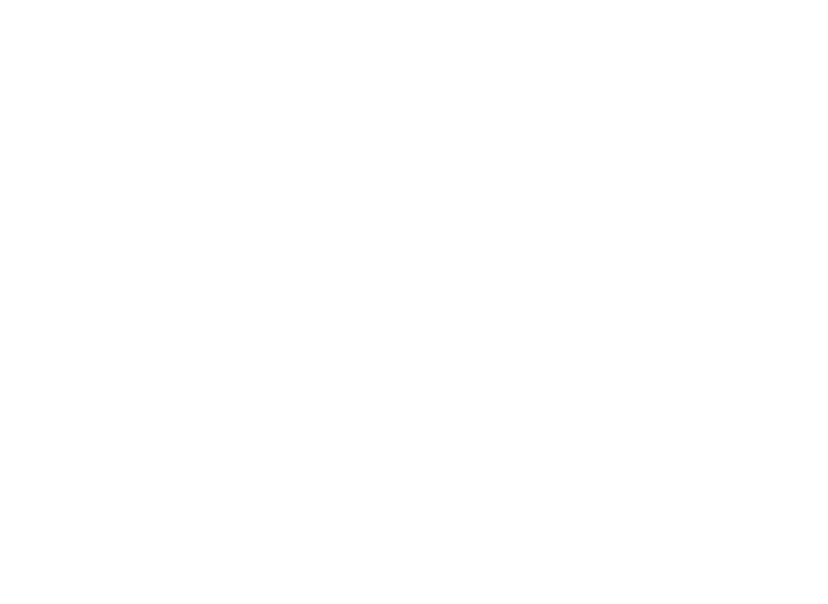
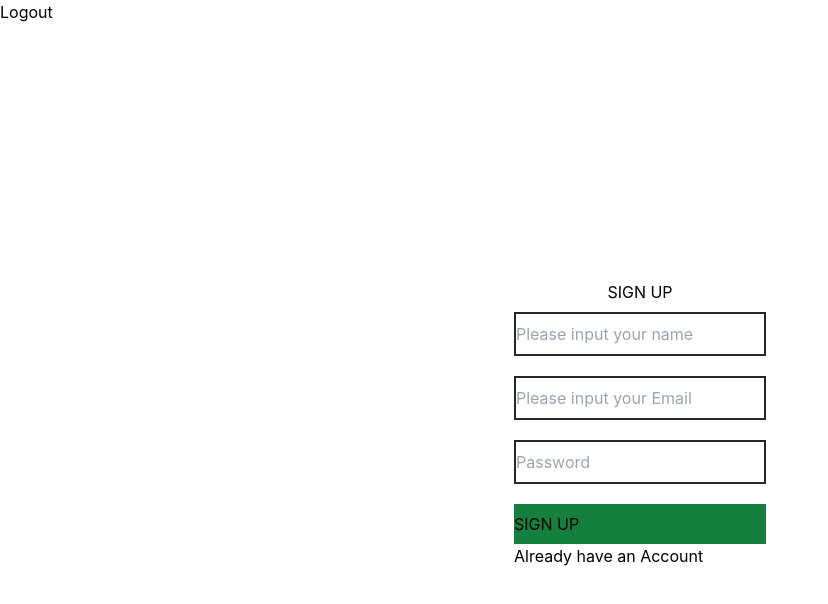
Before and after one commit to rasedul99/ilishgor, a React (Create React App) app in the folder frontend/: page /register in a window 1280 px wide. Before the commit this address had no page. Shown: the top 604 px of the page, without its empty margins (0-828 px from the left). Built offline with nearby package versions, Linux system fonts and the light colour scheme.

Commit message:
sign up func added using redux

```diff
--- a/frontend/src/App.js
+++ b/frontend/src/App.js
@@ -2,6 +2,7 @@
 import "./App.css";
 import HomeScreen from "./screens/HomeScreen";
 import Login from "./screens/Login";
+import Register from "./screens/Register";
 import SingleProduct from "./screens/SingleProduct";
 function App() {
   return (
@@ -9,8 +10,8 @@
       <Routes>
         <Route path="/" element={<HomeScreen />} />
         <Route path="/login" element={<Login />} />
-        {/* <Route path="/register" element={<Register />} />
-        <Route path="/profile" element={<ProfileScreen />} />
+        <Route path="/register" element={<Register />} />
+        {/* <Route path="/profile" element={<ProfileScreen />} />
         <Route path="/cart/:id" element={<CartScreen />} /> */}
         {/* <Route path="/shipping" element={<ShippingScreen />} />
         <Route path="/payment" element={<PaymentScreen />} />
--- a/frontend/src/Redux/Actions/userActions.js
+++ b/frontend/src/Redux/Actions/userActions.js
@@ -3,6 +3,10 @@
   USER_LOGIN_FAIL,
   USER_LOGIN_REQUEST,
   USER_LOGIN_SUCCESS,
+  USER_LOGOUT,
+  USER_REGISTER_FAIL,
+  USER_REGISTER_REQUEST,
+  USER_REGISTER_SUCCESS,
 } from "../Constants/UserConstants";
 
 // LOGIN
@@ -25,3 +29,33 @@
     });
   }
 };
+// LOGOUT
+export const logout = () => async (dispatch) => {
+  localStorage.removeItem("userInfo");
+  dispatch({ type: USER_LOGOUT });
+};
+
+// REGISTER
+export const register = (name, email, password) => async (dispatch) => {
+  try {
+    dispatch({ type: USER_REGISTER_REQUEST });
+    const { data } = await axios.post(
+      `http://localhost:5000/api/users/register`,
+      {
+        name,
+        email,
+        password,
+      }
+    );
+
+    dispatch({ type: USER_REGISTER_SUCCESS, payload: data });
+  } catch (error) {
+    dispatch({
+      type: USER_REGISTER_FAIL,
+      payload:
+        error.response && error.response.data.message
+          ? error.response.data.message
+          : error.message,
+    });
+  }
+};
--- a/frontend/src/Redux/Constants/UserConstants.js
+++ b/frontend/src/Redux/Constants/UserConstants.js
@@ -2,3 +2,7 @@
 export const USER_LOGIN_SUCCESS = "USER_LOGIN_SUCCESS";
 export const USER_LOGIN_FAIL = "USER_LOGIN_FAIL";
 export const USER_LOGOUT = "USER_LOGOUT";
+
+export const USER_REGISTER_REQUEST = "USER_REGISTER_REQUEST";
+export const USER_REGISTER_SUCCESS = "USER_REGISTER_SUCCESS";
+export const USER_REGISTER_FAIL = "USER_REGISTER_FAIL";
--- a/frontend/src/Redux/Reducers/UserReducers.js
+++ b/frontend/src/Redux/Reducers/UserReducers.js
@@ -3,6 +3,9 @@
   USER_LOGIN_REQUEST,
   USER_LOGIN_SUCCESS,
   USER_LOGOUT,
+  USER_REGISTER_FAIL,
+  USER_REGISTER_REQUEST,
+  USER_REGISTER_SUCCESS,
 } from "../Constants/UserConstants";
 
 // LOGIN
@@ -22,3 +25,16 @@
       return state;
   }
 };
+// REGISTER
+export const userRegisterReducer = (state = {}, action) => {
+  switch (action.type) {
+    case USER_REGISTER_REQUEST:
+      return { loading: true };
+    case USER_REGISTER_SUCCESS:
+      return { loading: false, userInfo: action.payload };
+    case USER_REGISTER_FAIL:
+      return { loading: false, error: action.payload };
+    default:
+      return state;
+  }
+};
--- a/frontend/src/Redux/store.js
+++ b/frontend/src/Redux/store.js
@@ -8,13 +8,14 @@
   productDetailsReducer,
   productListReducer,
 } from "./Reducers/ProductReducer";
-import { userLoginReducer } from "./Reducers/UserReducers";
+import { userLoginReducer, userRegisterReducer } from "./Reducers/UserReducers";
 
 const reducer = combineReducers({
   productList: productListReducer,
   productDetails: productDetailsReducer,
   cart: cartReducer,
   userLogin: userLoginReducer,
+  userRegister: userRegisterReducer,
 });
 const cartItemsFromLocalStorage = localStorage.getItem("cartItems")
   ? JSON.parse(localStorage.getItem("cartItems"))
--- a/frontend/src/components/profileComponents/Header.js
+++ b/frontend/src/components/profileComponents/Header.js
@@ -1,7 +1,17 @@
 import React from "react";
+import { useDispatch } from "react-redux";
+import { logout } from "../../Redux/Actions/userActions";
 
 const Header = () => {
-  return <div>Header</div>;
+  const dispatch = useDispatch();
+  const handleLogOut = () => {
+    dispatch(logout());
+  };
+  return (
+    <div>
+      <button onClick={handleLogOut}>Logout</button>
+    </div>
+  );
 };
 
 export default Header;
--- a/frontend/src/screens/Register.js
+++ b/frontend/src/screens/Register.js
@@ -1,7 +1,71 @@
-import React from "react";
+import React, { useState } from "react";
+import { useDispatch, useSelector } from "react-redux";
+import { Link, useNavigate } from "react-router-dom";
+import Header from "../components/profileComponents/Header";
+import { register } from "../Redux/Actions/userActions";
 
 const Register = () => {
-  return <div>Register</div>;
+  const [name, setName] = useState("");
+  const [email, setEmail] = useState("");
+  const [password, setPassword] = useState("");
+  const navigate = useNavigate();
+  const dispatch = useDispatch();
+  const userRegister = useSelector((state) => state.userRegister);
+
+  const { loading, userInfo, error } = userRegister;
+
+  const submitHandler = (e) => {
+    e.preventDefault();
+    dispatch(register(name, email, password));
+  };
+  if (userInfo) {
+    navigate("/");
+  }
+  return (
+    <div>
+      <>
+        <Header />
+        <div className=" flex items-center justify-center h-screen">
+          <form onSubmit={submitHandler}>
+            <p className="text-center mb-2">SIGN UP</p>
+            <div className="mb-5 border-2  border-stone-800">
+              <input
+                value={name}
+                className=" py-2"
+                placeholder="Please input your name"
+                onChange={(e) => setName(e.target.value)}
+                required
+              />
+            </div>
+            <div className="mb-5 border-2  border-stone-800">
+              <input
+                value={email}
+                className=" py-2"
+                placeholder="Please input your Email"
+                onChange={(e) => setEmail(e.target.value)}
+                required
+              />
+            </div>
+            <div className="mb-5 border-2   border-stone-800">
+              <input
+                className="py-2 "
+                value={password}
+                required
+                placeholder="Password"
+                onChange={(e) => setPassword(e.target.value)}
+              />
+            </div>
+            <div className="py-2 bg-green-700">
+              <button type="submit">SIGN UP</button>
+            </div>
+            <p>
+              <Link to="/login">Already have an Account</Link>
+            </p>
+          </form>
+        </div>
+      </>
+    </div>
+  );
 };
 
 export default Register;
```
Also changed, not shown: 1 other file (tests, documents, lock files or other folders).
